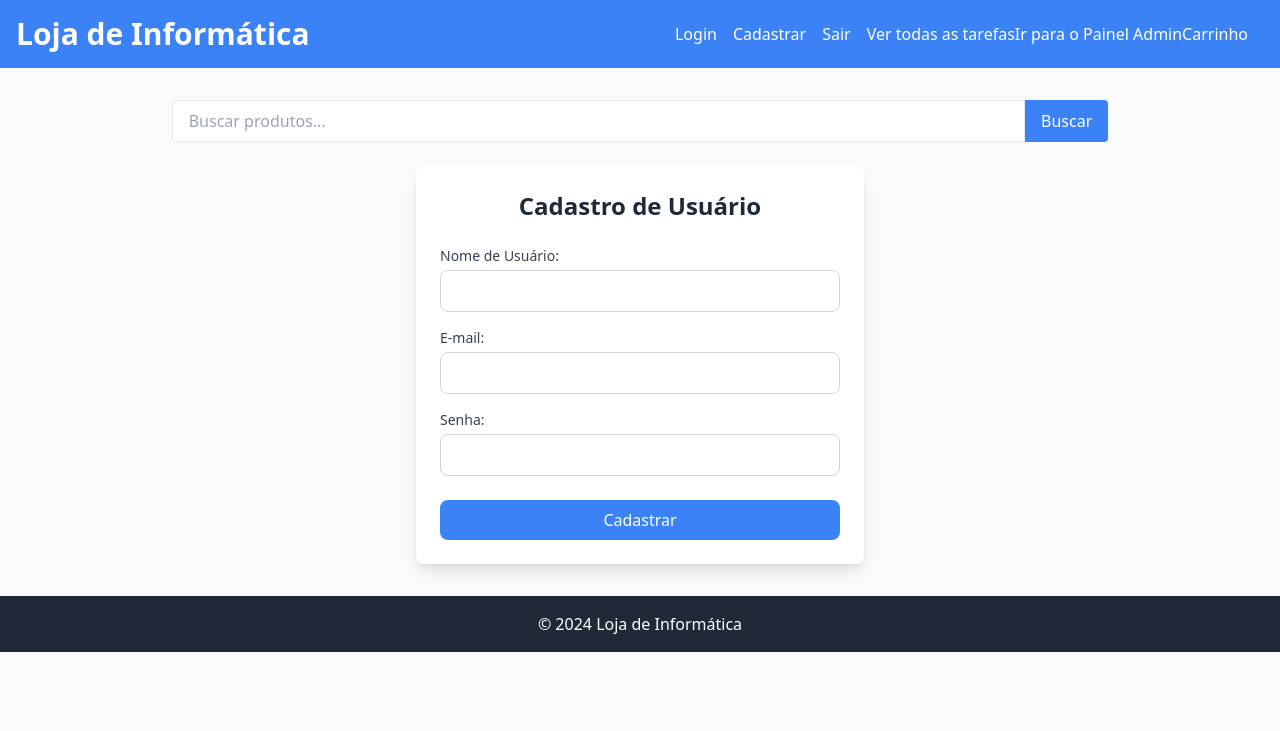
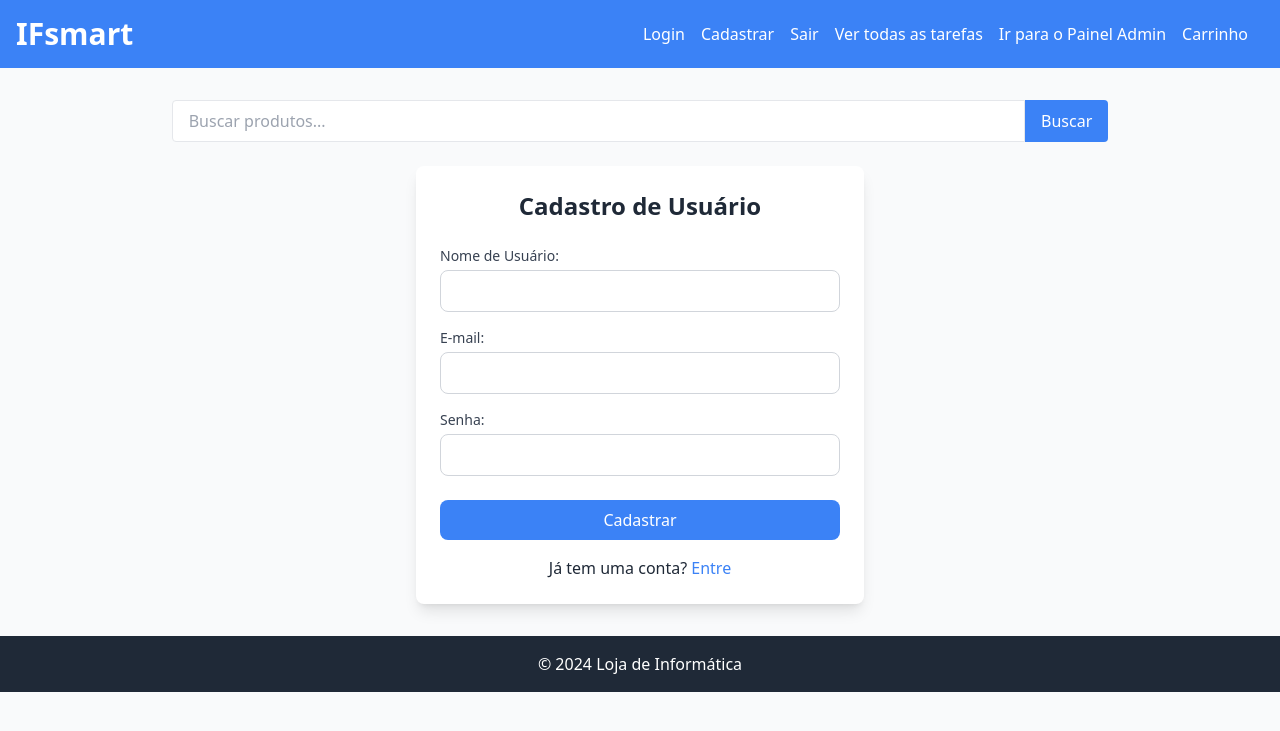
Before and after one commit to kamsmota/ifsmart, a Flask app: page /auth/signup in a window 1280 px wide. Shown: the top 731 px of the page. Run offline with Flask 3, Linux system fonts and the light colour scheme; some libraries are stand-ins or nearby versions.

Commit message:
Add files via upload

```diff
--- a/loja_informatica/templates/base.html
+++ b/loja_informatica/templates/base.html
@@ -10,13 +10,13 @@
 
     <header class="bg-blue-500 text-white p-4">
         <div class="max-w-7xl mx-auto flex justify-between items-center">
-            <a href="{{ url_for('product_bp.index') }}" class="mr-4"><h1 class="text-3xl font-bold">Loja de Informática</h1></a>
+            <a href="{{ url_for('product_bp.index') }}" class="mr-4"><h1 class="text-3xl font-bold">IFsmart</h1></a>
             <nav class="flex items-center">
                 <a href="{{ url_for('auth.login') }}" class="mr-4">Login</a>
                 <a href="{{ url_for('auth.signup') }}" class="mr-4">Cadastrar</a>
                 <a href="{{ url_for('auth.logout') }}" class="mr-4">Sair</a>
-                <a href="{{ url_for('item_controller.index') }}">Ver todas as tarefas</a>
-                <a href="{{ url_for('adm.mostrar_homepage_adm') }}">Ir para o Painel Admin</a>
+                <a href="{{ url_for('item_controller.index') }}" class="mr-4">Ver todas as tarefas</a>
+                <a href="{{ url_for('adm.mostrar_homepage_adm') }}" class="mr-4">Ir para o Painel Admin</a>
 
                 <!-- Link para o Carrinho -->
                 <!-- Link para o Carrinho -->
--- a/loja_informatica/templates/cadastro.html
+++ b/loja_informatica/templates/cadastro.html
@@ -22,5 +22,6 @@
 
         <button type="submit" class="w-full bg-blue-500 text-white py-2 rounded-lg hover:bg-blue-700">Cadastrar</button>
     </form>
+    <p class="mt-4 text-center">Já tem uma conta? <a href="{{ url_for('auth.login') }}" class="text-blue-500">Entre</a></p>
 </div>
 {% endblock %}
```
